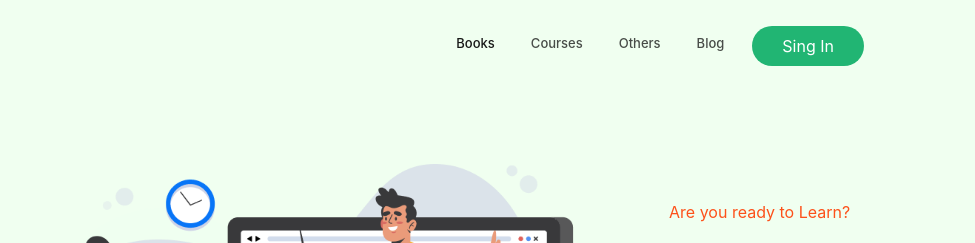
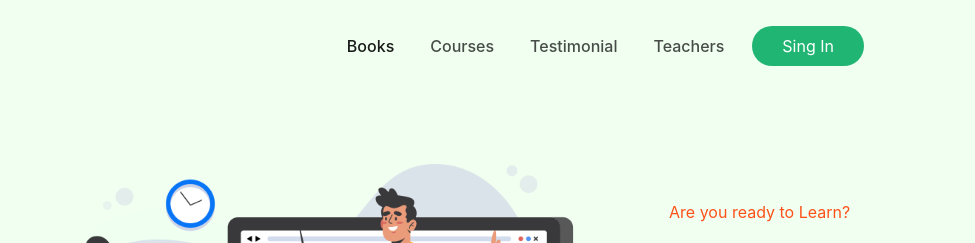
Before and after one commit to moshiuzzaman/e-school, a plain HTML site: page index.html in a window 1280 px wide. Shown: the top 243 px of the page, 305-1280 px from the left. Drawn offline with nearby package versions, Linux system fonts and the light colour scheme.

Commit message:
all Complete

```diff
--- a/index.html
+++ b/index.html
@@ -42,14 +42,14 @@
                 >
               </li>
               <li class="nav-item">
-                <a class="nav-link" href="#">Courses</a>
+                <a class="nav-link" href="#courses">Courses</a>
               </li>
 
               <li class="nav-item">
-                <a class="nav-link" href="#">Others</a>
+                <a class="nav-link" href="#testimonial">Testimonial</a>
               </li>
               <li class="nav-item">
-                <a class="nav-link" href="#">Blog</a>
+                <a class="nav-link" href="#teachers">Teachers</a>
               </li>
               <li class="nav-item">
                 <button class="btn btn-success all-button" type="button">
@@ -218,7 +218,7 @@
     <!-- Students section end -->
 
     <!-- Online courses section Start -->
-    <section>
+    <section id="courses">
       <div class="container margin-top">
         <div class="d-flex justify-content-between align-items-center mb-4">
           <h2 class="darkblue-h2">Online Courses</h2>
@@ -333,7 +333,7 @@
     <!-- Online courses section end -->
 
     <!-- Testimonial Section Start  -->
-    <section>
+    <section id="testimonial">
       <div class="container margin-top">
         <h2 class="text-center my-4 testmonial-h2">Testimonial</h2>
         <div class="row">
--- a/style.css
+++ b/style.css
@@ -16,6 +16,9 @@ header .logo {
 }
 li.nav-item {
   padding: 10px;
+}
+a.nav-link {
+  font-size: 16px;
 }
 .navbar-light .navbar-nav .nav-link {
   color: rgba(0, 0, 0, 0.7);
```
